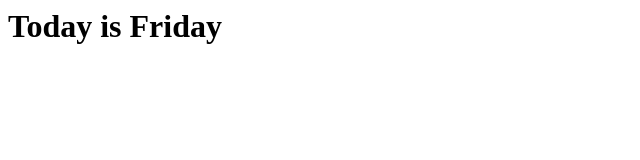
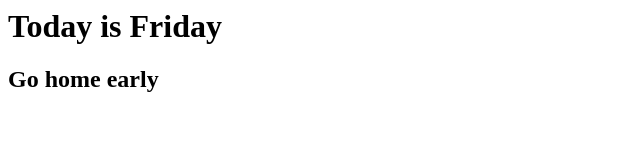
Before and after one commit to syin87/hello-world, a plain HTML site: page hello.html in a window 1280 px wide. Shown: the whole page, without its empty margins (0-640 px from the left). Drawn offline with Linux system fonts and the light colour scheme.

Commit message:
Local-Version2

```diff
--- a/hello.html
+++ b/hello.html
@@ -1,5 +1,6 @@
 <html>
 
 <h1>Today is Friday</h1>
+<h2>Go home early</h2>
 
 </html>
```
